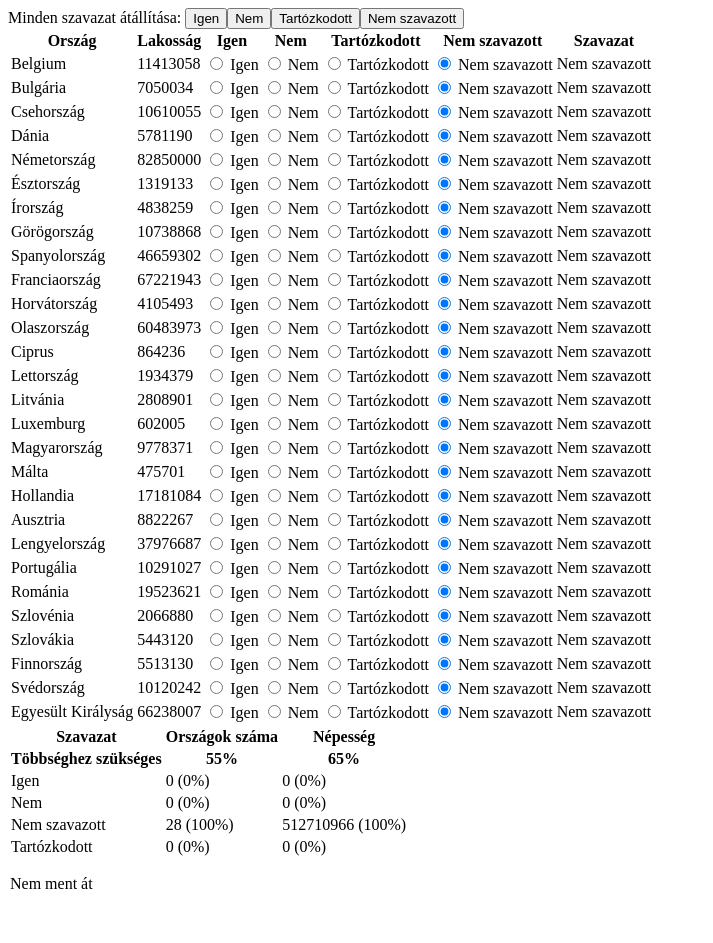
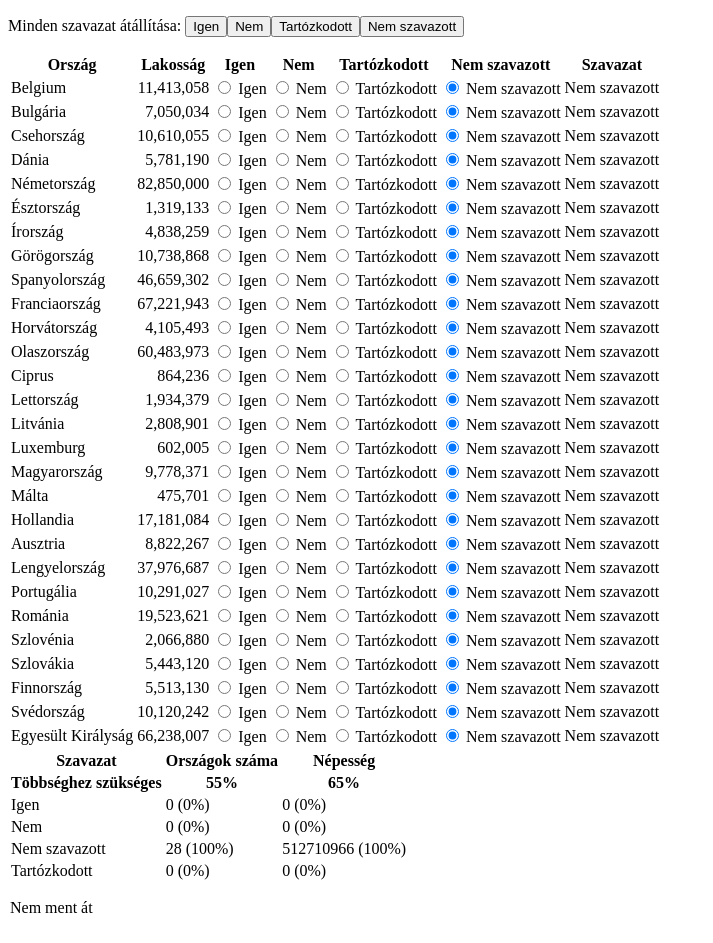
Before and after one commit to aProudCynic/councilvote2, an Angular app: page / in a window 1280 px wide. Shown: the whole page, without its empty margins (0-713 px from the left). Before the commit the page ends 919 px from the top, so only its background shows below. Built offline with nearby package versions, Linux system fonts and the light colour scheme.

Commit message:
minor refacts

```diff
--- a/src/app/app.module.ts
+++ b/src/app/app.module.ts
@@ -12,7 +12,7 @@ import { PresetButtonsComponent } from './preset-buttons/preset-buttons.componen
     AppComponent,
     VoteFormComponent,
     ResultComponent,
-    PresetButtonsComponent
+    PresetButtonsComponent,
   ],
   imports: [
     BrowserModule,
--- a/src/app/preset-buttons/preset-buttons.component.html
+++ b/src/app/preset-buttons/preset-buttons.component.html
@@ -1 +1,5 @@
-Minden szavazat átállítása: <button type="button" *ngFor="let voteKey of getAllVoteTypes()" (click)="setAllVotesTo(voteKey)">{{getVoteValueFor(voteKey)}}</button>
+<p>Minden szavazat átállítása: <button
+    type="button"
+    *ngFor="let voteKey of getAllVoteTypes()"
+    (click)="setAllVotesTo(voteKey)">{{getVoteValueFor(voteKey)}}</button>
+</p>
--- a/src/app/vote-form/vote-form.component.html
+++ b/src/app/vote-form/vote-form.component.html
@@ -7,7 +7,7 @@
     </tr>
 <tr *ngFor="let countryVote of votingRecord.votes | keyvalue">
     <td>{{countryVote.key.name}}</td>
-    <td>{{countryVote.key.population}}</td>
+    <td style="text-align: right">{{countryVote.key.population | number}}</td>
     <td *ngFor="let voteValue of voteValues">
             <input type="radio"
                    [(ngModel)]="countryVote.value"
```
